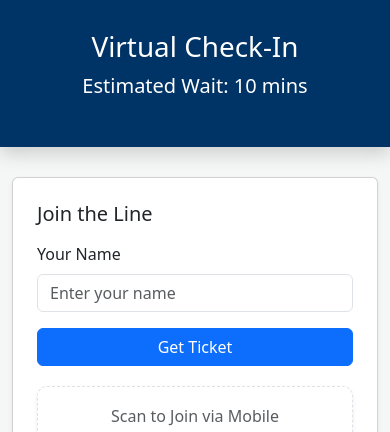
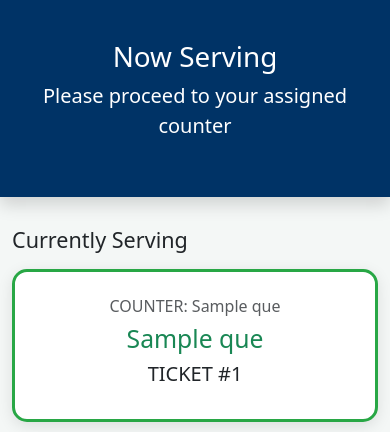
Before and after one commit to 3k100612-max/queue, a Flask app: page / in a window 390 px wide. Shown: the top 432 px of the page. Run offline with Flask 3, Linux system fonts and the light colour scheme; a database or web service that is not in the repository returns one stand-in record (values such as "Sample title"); some libraries are stand-ins or nearby versions.

Commit message:
Update index.html

```diff
--- a/templates/index.html
+++ b/templates/index.html
@@ -3,128 +3,43 @@
 <head>
     <meta charset="UTF-8">
     <meta name="viewport" content="width=device-width, initial-scale=1.0">
-    <title>Customer Queue</title>
-
+    <title>Queue Dashboard</title>
     <link rel="stylesheet" href="https://cdn.jsdelivr.net/npm/bootstrap@5.3.0/dist/css/bootstrap.min.css">
-
     <style>
         body { background-color: #f4f7f6; }
-
-        .hero {
-            background: #003366;
-            color: white;
-            padding: 30px 0;
-            text-align: center;
-            margin-bottom: 30px;
-        }
-
-        .serving-box {
-            background: #fff;
-            border: 3px solid #28a745;
-            border-radius: 15px;
-            padding: 25px;
-            height: 100%;
-            box-shadow: 0 4px 15px rgba(0,0,0,0.1);
-        }
-
-        .serving-box h3 {
-            font-size: 1.6rem;
-        }
-
-        .ticket-badge {
-            font-size: 1.3rem;
-            font-weight: bold;
-        }
-
-        /* QR Code Styling */
-        .qr-section {
-            background: #ffffff;
-            border: 1px dashed #dee2e6;
-            border-radius: 10px;
-            padding: 20px;
-            margin-top: 20px;
-        }
-        .qr-image {
-            width: 100%;
-            max-width: 200px;
-            height: auto;
-            display: block;
-            margin: 0 auto;
-        }
+        .hero { background: #003366; color: white; padding: 40px; text-align: center; margin-bottom: 30px; }
+        .serving-box { background: #fff; border: 3px solid #28a745; border-radius: 15px; padding: 25px; box-shadow: 0 4px 15px rgba(0,0,0,0.1); }
     </style>
 </head>
-
 <body>
 
 <div class="hero shadow">
-    <h1>Virtual Check-In</h1>
-    <p class="lead">Estimated Wait: <strong>{{ wait_time }} mins</strong></p>
+    <h1>Now Serving</h1>
+    <p class="lead">Please proceed to your assigned counter</p>
 </div>
 
 <div class="container">
     <div class="row">
-
-        <!-- ✅ LEFT SIDE: USER INPUT & QR JOIN LINK -->
-        <div class="col-md-4">
-            <div class="card p-4 shadow-sm">
-                <h5 class="mb-3">Join the Line</h5>
-
-                <form action="/join" method="POST">
-                    <div class="mb-3">
-                        <label class="form-label">Your Name</label>
-                        <input type="text" name="name" class="form-control" placeholder="Enter your name" required>
+        <!-- SERVING SECTION -->
+        <div class="col-md-8">
+            <h4 class="mb-3">Currently Serving</h4>
+            <div class="row">
+                {% for person in serving %}
+                <div class="col-md-6 mb-3">
+                    <div class="serving-box text-center">
+                        <h6 class="text-muted">COUNTER: {{ person.counter_name }}</h6>
+                        <h2 class="text-success">{{ person.name }}</h2>
+                        <div class="h5">TICKET #{{ person.id }}</div>
                     </div>
-
-                    <button type="submit" class="btn btn-primary w-100">Get Ticket</button>
-                </form>
-
-                <!-- ✅ QR CODE FOR MOBILE JOINING -->
-                <div class="qr-section text-center shadow-sm">
-                    <h6 class="text-muted mb-2">Scan to Join via Mobile</h6>
-                    <img src="{{ url_for('serve_qr') }}" alt="QR Join Link" class="qr-image mb-2">
-                    <p class="small text-muted mb-0">Or visit:</p>
-                    <code class="d-block bg-light p-1 rounded">http://{{ local_ip }}:8080</code>
                 </div>
+                {% endfor %}
             </div>
         </div>
 
-
-        <!-- ✅ RIGHT SIDE -->
-        <div class="col-md-8">
-
-            <!-- ✅ CURRENTLY SERVING -->
-            <h4 class="mb-3">Currently Serving</h4>
-
-            <div class="row">
-            {% if serving %}
-                {% for person in serving %}
-                <div class="col-lg-6 col-md-6 col-sm-12 mb-3">
-                    <div class="serving-box text-center">
-                        <h6 class="text-muted">COUNTER</h6>
-                        <h5 class="fw-bold">{{ person.counter_name }}</h5>
-
-                        <hr>
-
-                        <h3 class="text-success">{{ person.name }}</h3>
-                        <div class="ticket-badge">TICKET: #{{ person.id }}</div>
-                    </div>
-                </div>
-                {% endfor %}
-            {% else %}
-                <div class="col-12">
-                    <div class="alert alert-light text-center border">
-                        No active counters at the moment.
-                    </div>
-                </div>
-            {% endif %}
-            </div>
-
-
-            <!-- ✅ WAITING LIST -->
-            <h5 class="mt-4">Waiting List ({{ queue|length }})</h5>
-
+        <!-- WAITING LIST -->
+        <div class="col-md-4">
+            <h5 class="mb-3">Waiting List ({{ queue|length }})</h5>
             <div class="list-group shadow-sm">
-
                 {% for person in queue %}
                 <div class="list-group-item d-flex justify-content-between align-items-center">
                     <div>
@@ -133,26 +48,15 @@
                     </div>
                     <span class="badge bg-primary rounded-pill">#{{ person.id }}</span>
                 </div>
-                {% else %}
-                <div class="list-group-item text-center text-muted">
-                    The waiting list is empty.
-                </div>
                 {% endfor %}
-
             </div>
-
         </div>
     </div>
 </div>
 
-<footer class="text-center mt-5 mb-4 text-muted">
-    <p>&copy; 2026 TimothyBale Queue System</p>
-</footer>
-
 <script>
-    // Auto refresh every 10 seconds to show new scans automatically
+    // Auto refresh every 10 seconds
     setTimeout(function(){ location.reload(); }, 10000);
 </script>
-
 </body>
 </html>
```
